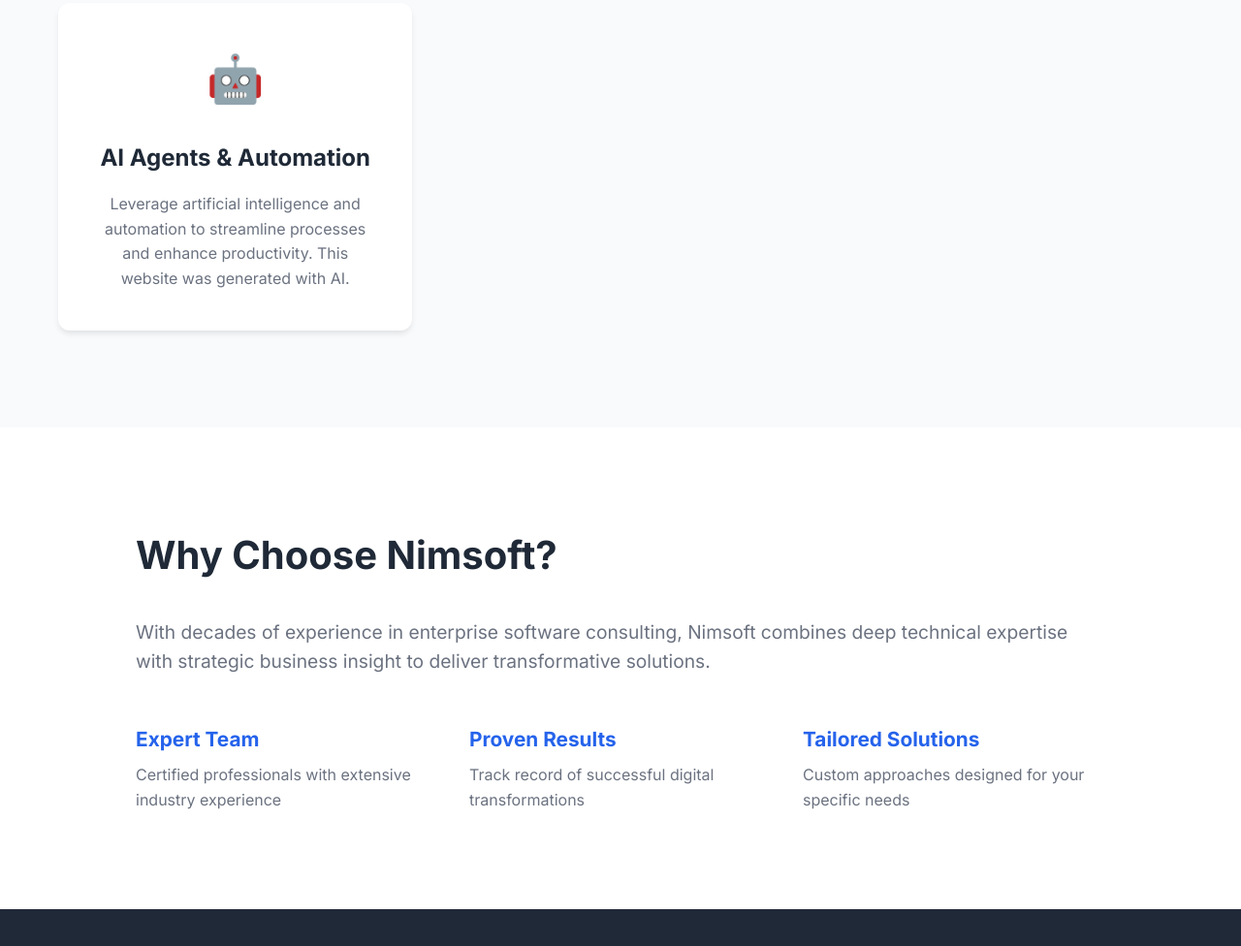
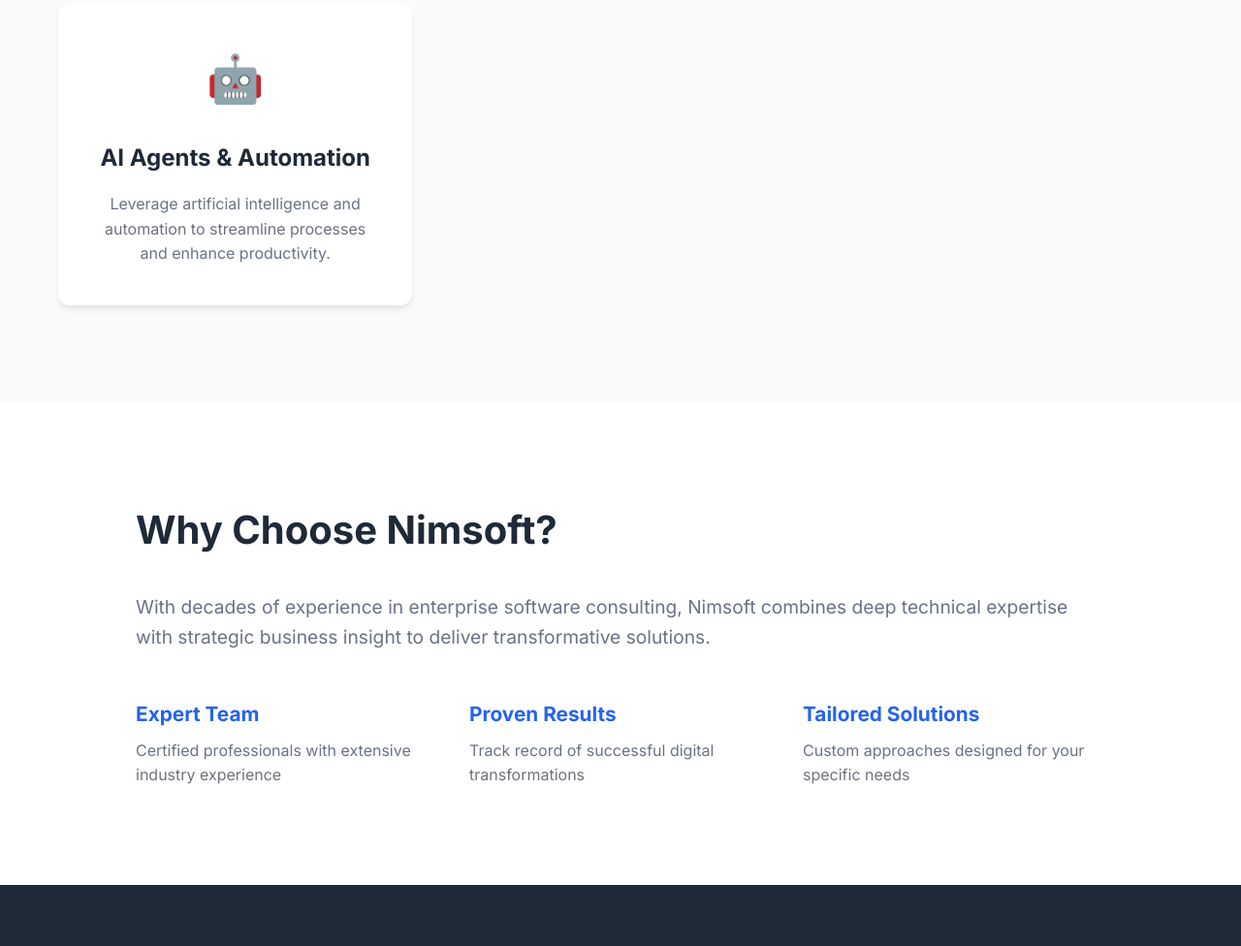
Before and after one commit to nimret/nimsoft, a plain HTML site: page index.html in a window 1280 px wide. Shown: the part 1862-2838 px from the top of the page at 97% size. Drawn offline with Linux system fonts and the light colour scheme.

Commit message:
Remove 'generated with AI' line from services section
Co-Authored-By: Claude Opus 5.5 <noreply@anthropic.com>
Claude-Session: https://claude.ai/code/session_014VzMdowrLgM91KopVCN6bK

```diff
--- a/index.html
+++ b/index.html
@@ -84,7 +84,7 @@
                     <div class="service-card">
                         <div class="service-icon">🤖</div>
                         <h3>AI Agents & Automation</h3>
-                        <p>Leverage artificial intelligence and automation to streamline processes and enhance productivity. This website was generated with AI.</p>
+                        <p>Leverage artificial intelligence and automation to streamline processes and enhance productivity.</p>
                     </div>
                 </div>
             </div>
```
